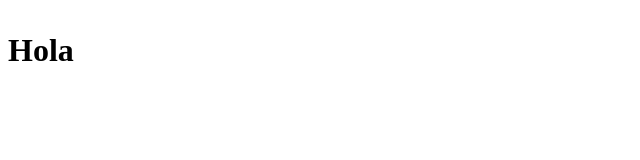
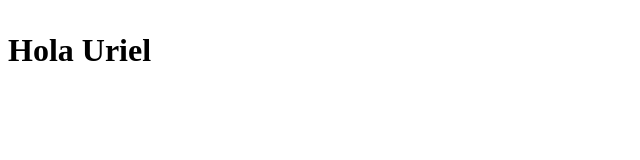
Before and after one commit to Blackstar84/react-profesional, a React (Create React App) app: page / in a window 1280 px wide. Shown: the top 160 px of the page, without its empty margins (0-640 px from the left). Built offline with nearby package versions, Linux system fonts and the light colour scheme.

Commit message:
Se agrega la clase de Expresiones JavaScript en JSX

```diff
--- a/src/index.js
+++ b/src/index.js
@@ -2,7 +2,13 @@ import React from "react";
 import { render } from "react-dom";
 
 const Saludo = ()=>{
-  return <p>Hola </p>
+  const nombre = 'Uriel';
+
+  //return <p>Hola { 2 + 3} </p>
+  //return <p>Hola {nombre}</p>
+
+  return <p>Hola { `${nombre}` }</p>
+
 }
 
 const App = () => {
```
